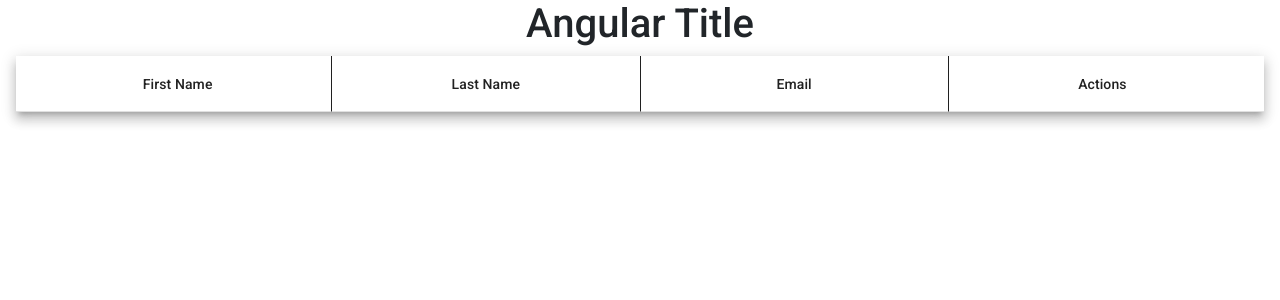
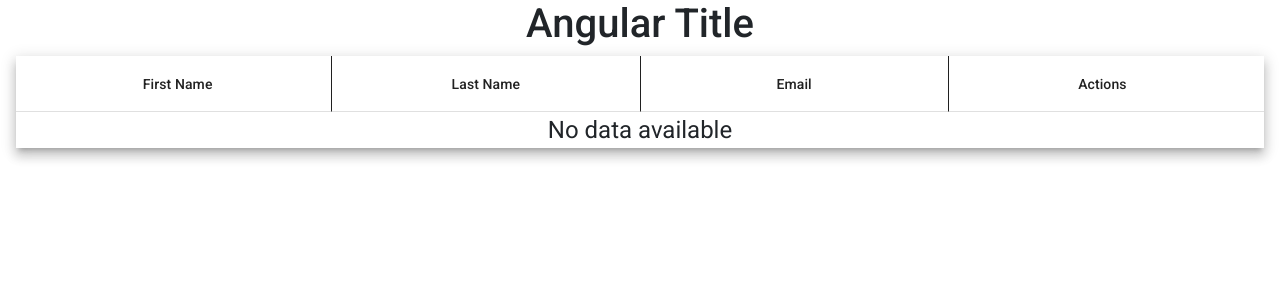
Before and after one commit to developwizard/frontend-employee-management-system, an Angular app: page / in a window 1280 px wide. Shown: the top 300 px of the page. Built offline with nearby package versions, Linux system fonts and the light colour scheme; no server answers.

Commit message:
Added empty employees list table message

```diff
--- a/src/app/employee-list/employee-list.component.css
+++ b/src/app/employee-list/employee-list.component.css
@@ -20,3 +20,8 @@ mat-table.employee-table mat-header-cell:not(:last-child),
 mat-table.employee-table mat-cell:not(:last-child) {
   border-right: 1px solid currentColor;
 }
+
+.empty-data {
+  font-size: 1.5em;
+  text-align: center;
+}
--- a/src/app/employee-list/employee-list.component.html
+++ b/src/app/employee-list/employee-list.component.html
@@ -25,4 +25,8 @@
   <mat-header-row *matHeaderRowDef="displayedColumns"></mat-header-row>
 
   <mat-row *matRowDef="let row; columns: displayedColumns"></mat-row>
+
+  <div class="empty-data" *matNoDataRow>
+    No data available
+  </div>
 </mat-table>
```
